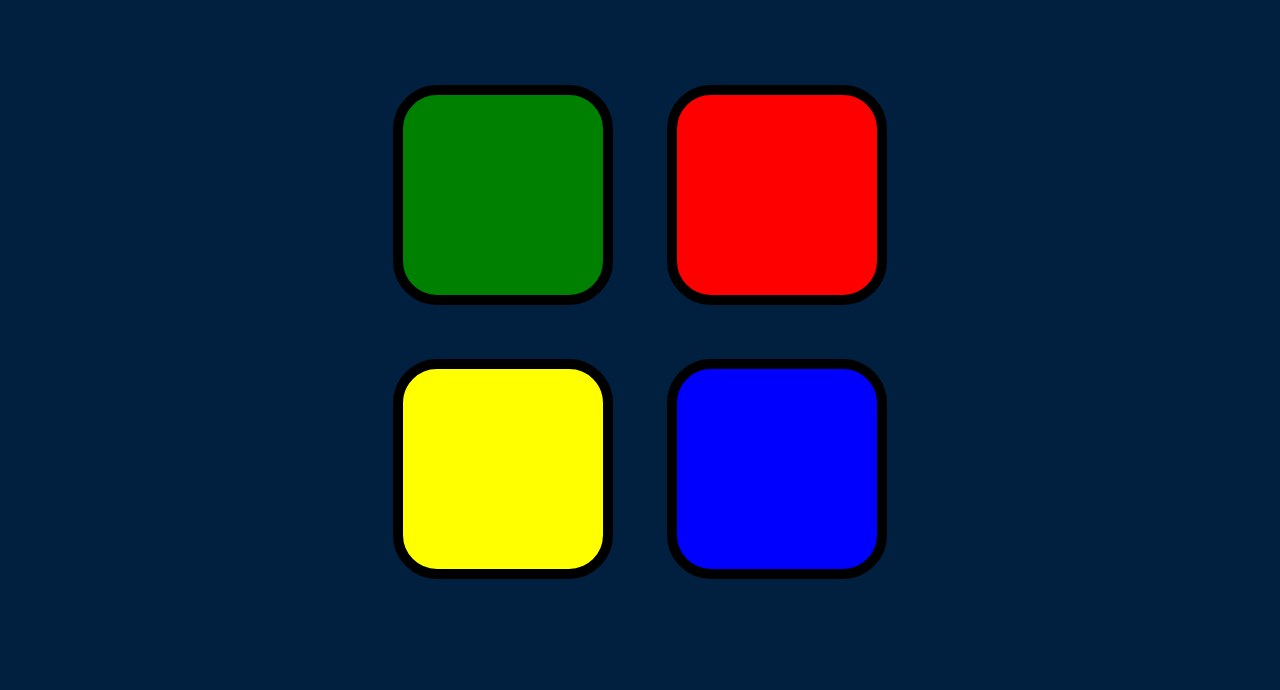
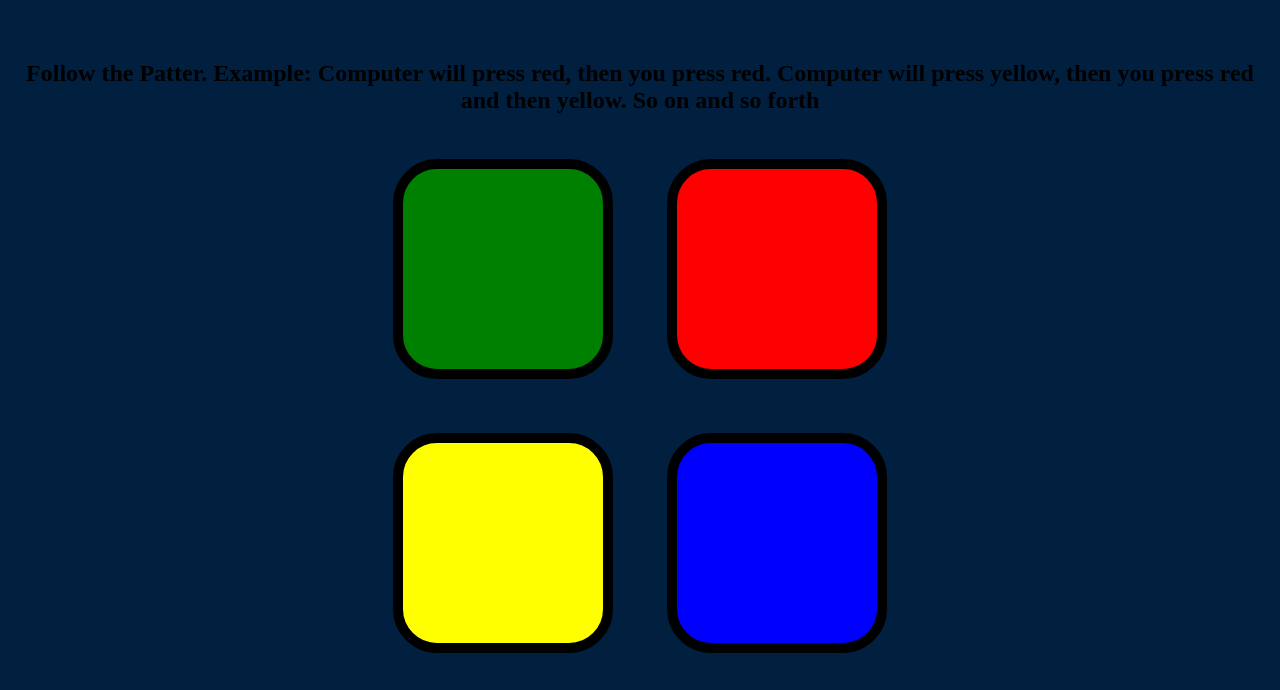
Before and after one commit to Prollynothing/Simon-Game-HTML-CSS-javaScript-1st-attempt, a plain HTML site: page index.html in a window 1280 px wide. Shown: the part 114-804 px from the top of the page. Drawn offline with nearby package versions, Linux system fonts and the light colour scheme.

Commit message:
Update index.html
UI help

```diff
--- a/index.html
+++ b/index.html
@@ -10,6 +10,7 @@
 
 <body>
   <h1 id="level-title">Press A Key to Start</h1>
+  <h2>Follow the Patter. Example: Computer will press red, then you press red. Computer will press yellow, then you press red and then yellow. So on and so forth</h2>
   <div class="container">
     <div lass="row">
 
```
